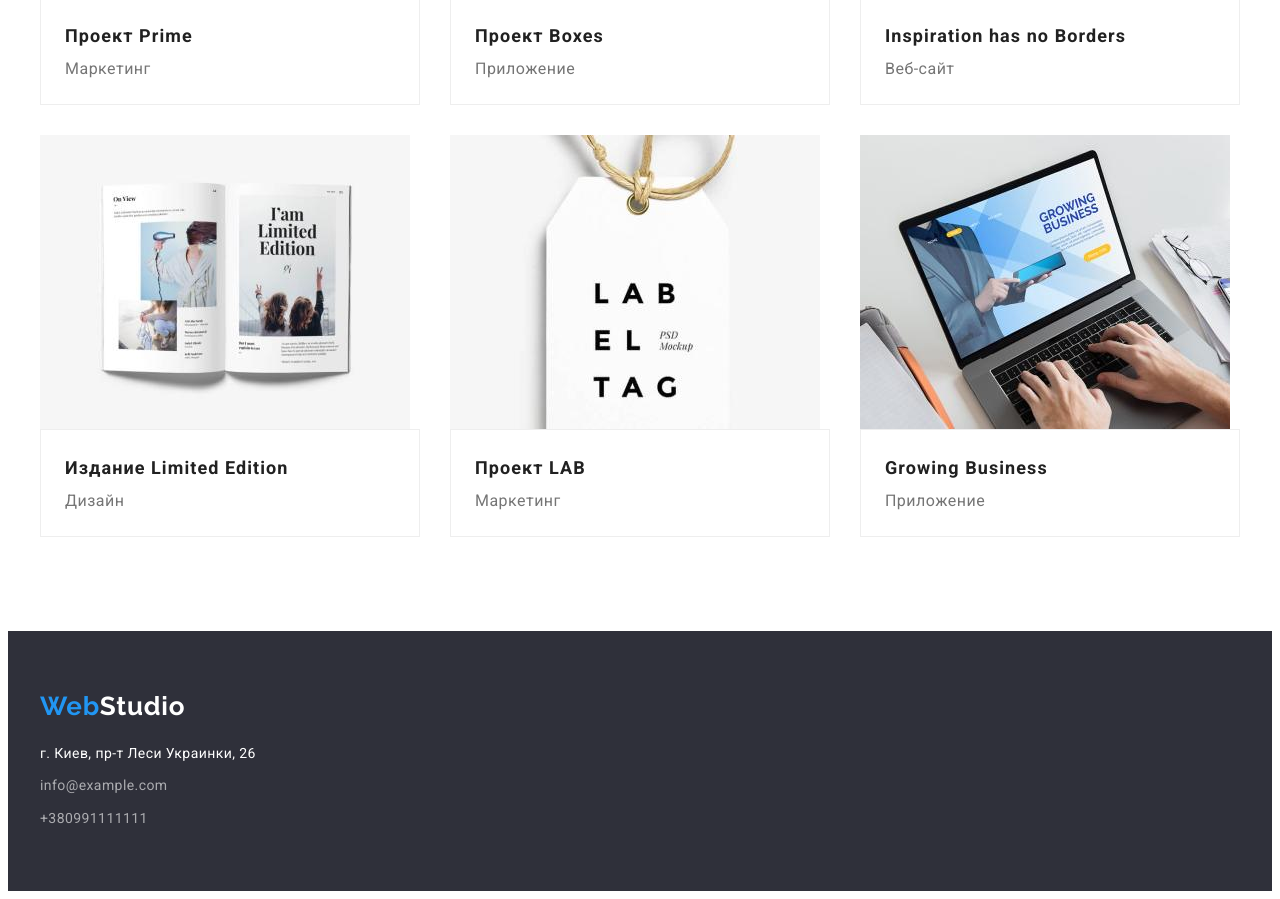
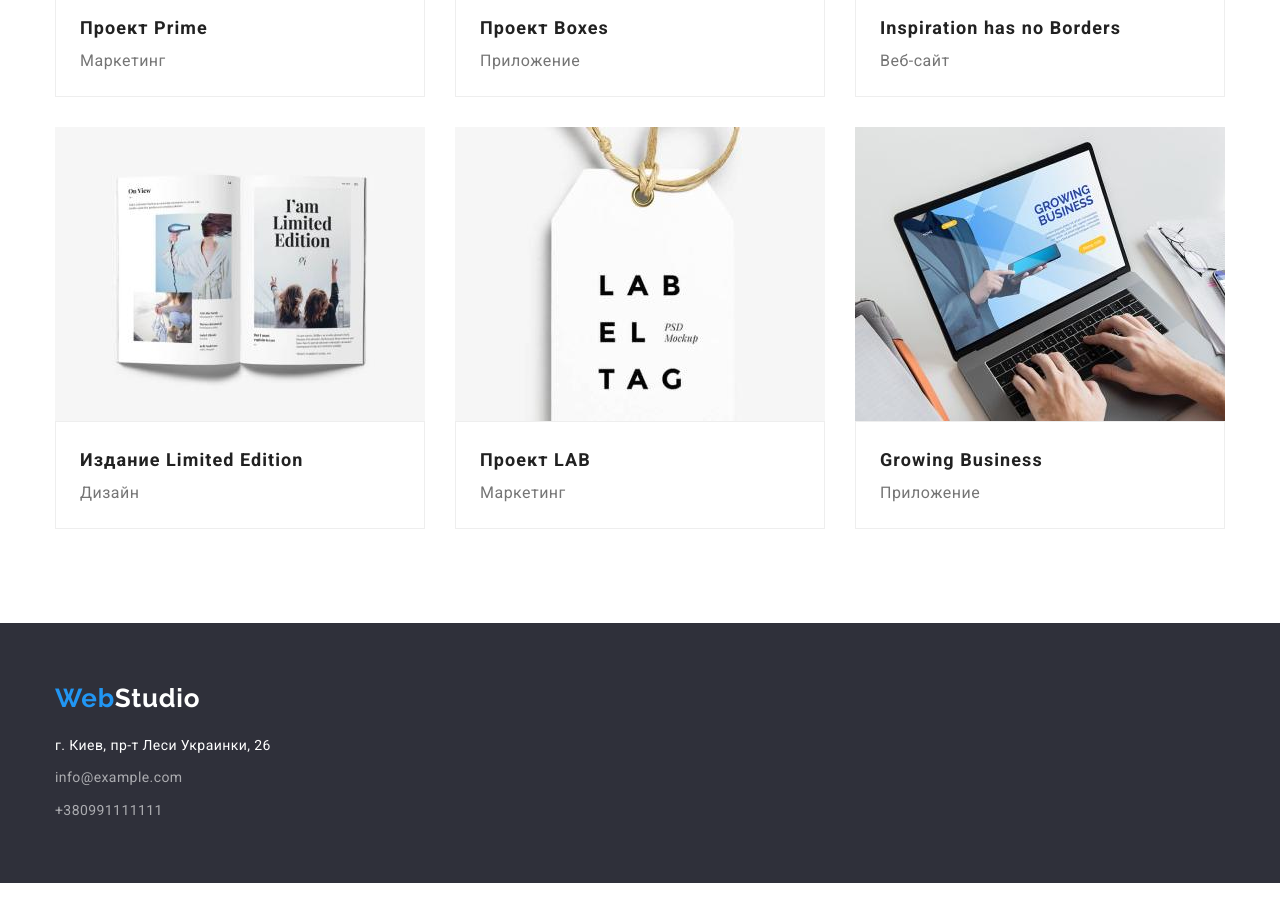
Before and after one commit to Iryna-Moiseieva/goit-markup-hw-03, a plain HTML site: page portfolio.html in a window 1280 px wide. Shown: the part 1002-1901 px from the top of the page. Drawn offline with nearby package versions, Linux system fonts and the light colour scheme.

Commit message:
Исправляет ошибки после проверки ментором.
Добавляет Нормалайз на страницу Портфолио, исправляет паддинги у футера.

```diff
--- a/css/styles.css
+++ b/css/styles.css
@@ -273,11 +273,9 @@
 
 /* Стилизация Футера */
 .footer {
-  background: var(--third-background-color);
-}
-.footer-container {
   padding-top: 60px;
   padding-bottom: 60px;
+  background: var(--third-background-color);
 }
 
 .logo-light {
--- a/portfolio.html
+++ b/portfolio.html
@@ -9,6 +9,9 @@
     <link rel="preconnect" href="https://fonts.gstatic.com" crossorigin>
     <link href="https://fonts.googleapis.com/css2?family=Raleway:wght@700&family=Roboto:wght@400;500;700;900&display=swap"
         rel="stylesheet">
+    <link rel="stylesheet" href="https://cdnjs.cloudflare.com/ajax/libs/modern-normalize/1.1.0/modern-normalize.min.css"
+            integrity="sha512-wpPYUAdjBVSE4KJnH1VR1HeZfpl1ub8YT/NKx4PuQ5NmX2tKuGu6U/JRp5y+Y8XG2tV+wKQpNHVUX03MfMFn9Q=="
+            crossorigin="anonymous" referrerpolicy="no-referrer" />
     <link rel="stylesheet" href="./css/styles.css">
 </head>
 <body>
@@ -148,7 +151,7 @@
 
 <!-- Футер сайта -->
 <footer class="footer">
-    <div class="container footer-container">
+    <div class="container">
         <a class="logo-accent link" href="/">Web<span class="logo-light">Studio</span></a>
         <address>
             <ul class="footer-list">
```
Also changed, not shown: index.html (+1 -1 lines).
